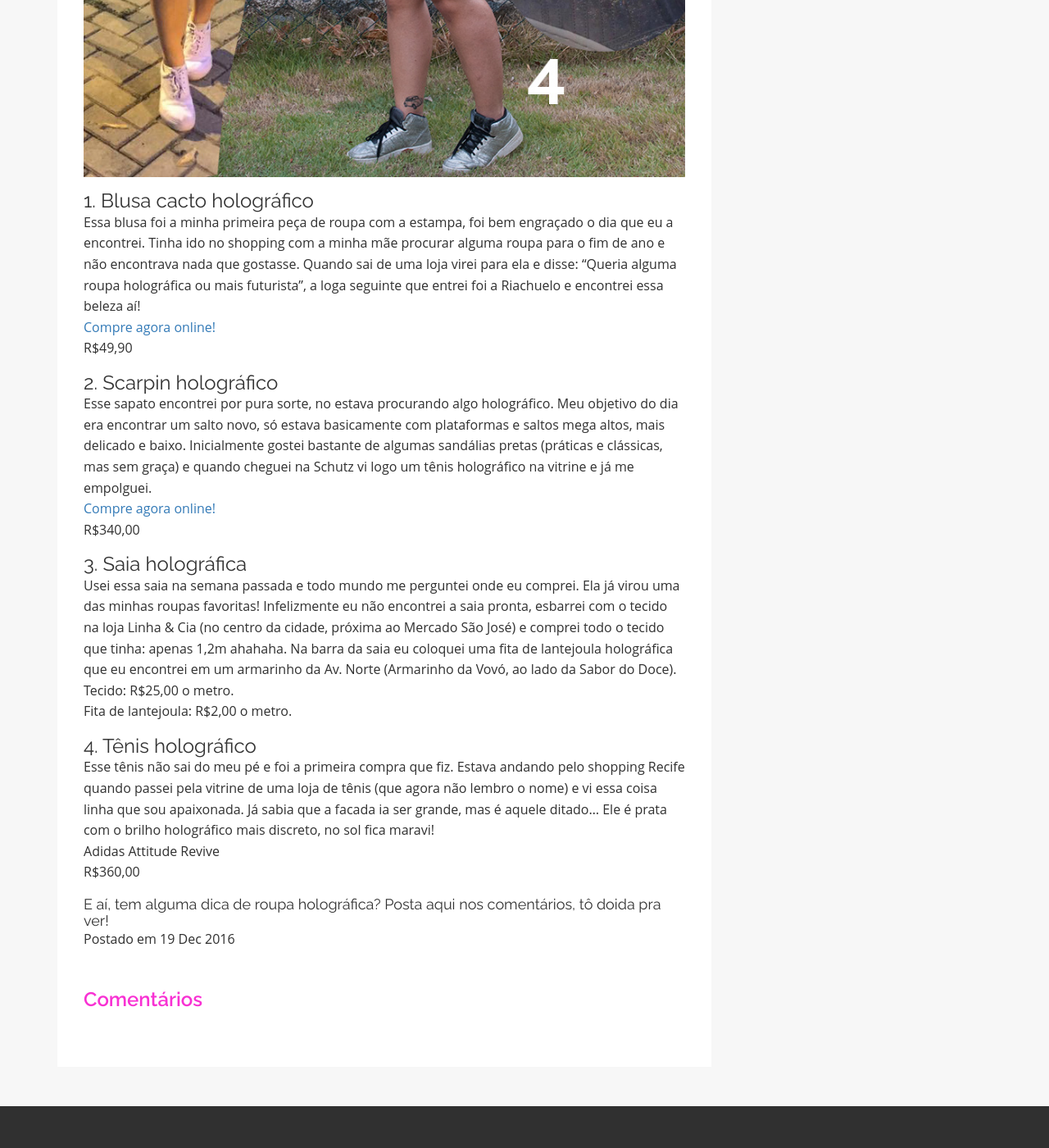
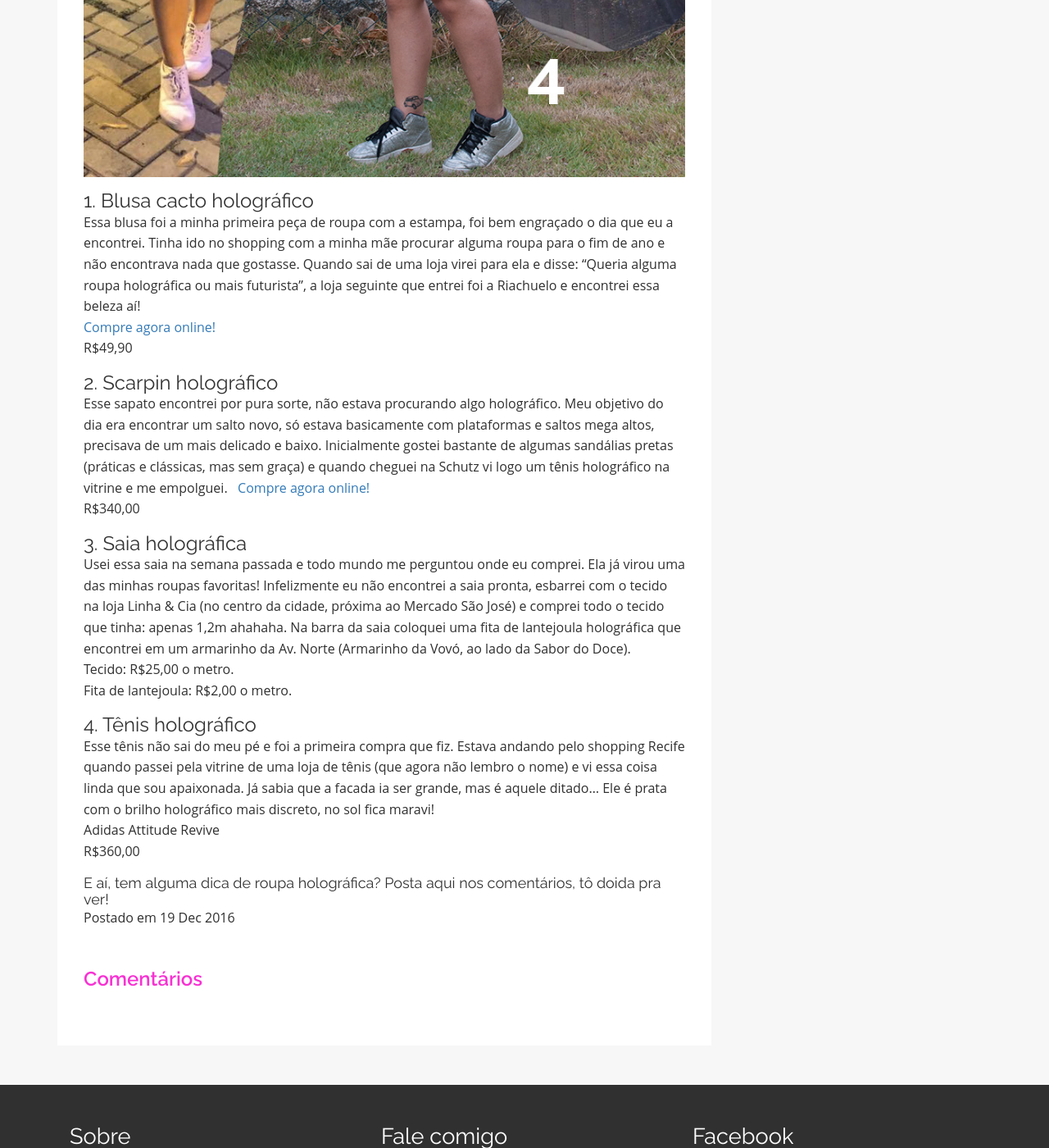
Before and after one commit to dudaschar/blog, a Jekyll site: the page built from _posts/2016-12-19-holografico.md, in a window 1280 px wide and 1400 px high, scrolled down 2847 px. Shown: the whole window at 82% size. Built offline with Jekyll 4.4.1, drawn with Linux system fonts in a browser that asks for light colours; some of the changed text lies outside the part shown.

Commit message:
Update 2016-12-19-holografico.md

```diff
--- a/_posts/2016-12-19-holografico.md
+++ b/_posts/2016-12-19-holografico.md
@@ -7,7 +7,7 @@
 image: sapatoholografico.jpg
 ---
 
-Eu tenho uma paixão por coisas com glitter, o amor é real mesmo! Por causa disso, sempre gostei de coisas com brilho diferente e quando vi as primeiras coisas com efeito holográfico foi amor na hora, logo ei já queria saber onde encontrar roupas holográficas.
+Eu tenho uma paixão por coisas com glitter, o amor é real mesmo! Por causa disso, sempre gostei de coisas com um brilho diferente e quando vi o efeito holográfico foi amor na hora, logo ai já queria saber onde encontrar roupas holográficas.
 
 Lá em 2013 eu já procurava esmaltes holográficos (tenho até hoje) e eram as únicas coisas que eu achava com o efeito, mas graças à invasão dos unicórnios e sereias (quero todos, inclusive sou) na moda os produtos com essa pegada ficaram bem mais frequentes.
 
@@ -16,22 +16,22 @@
 ![roupas holográficas](/assets/images/posts/roupasholograficas.jpg)
 
 ### 1. Blusa cacto holográfico
-Essa blusa foi a minha primeira peça de roupa com a estampa, foi bem engraçado o dia que eu a encontrei. Tinha ido no shopping com a minha mãe procurar alguma roupa para o fim de ano e não encontrava nada que gostasse. Quando sai de uma loja virei para ela e disse: "Queria alguma roupa holográfica ou mais futurista", a loga seguinte que entrei foi a Riachuelo e encontrei essa beleza aí!
+Essa blusa foi a minha primeira peça de roupa com a estampa, foi bem engraçado o dia que eu a encontrei. Tinha ido no shopping com a minha mãe procurar alguma roupa para o fim de ano e não encontrava nada que gostasse. Quando sai de uma loja virei para ela e disse: "Queria alguma roupa holográfica ou mais futurista", a loja seguinte que entrei foi a Riachuelo e encontrei essa beleza aí!
 [Compre agora online!](http://www.riachuelo.com.br/produto/natal-2016/pool-street/feminino/blusas-camisetas/regata-branca-cacto/12200)
 R$49,90
 
 ### 2. Scarpin holográfico
-Esse sapato encontrei por pura sorte, no estava procurando algo holográfico. Meu objetivo do dia era encontrar um salto novo, só estava basicamente com plataformas e saltos mega altos, mais delicado e baixo. Inicialmente gostei bastante de algumas sandálias pretas (práticas e clássicas, mas sem graça) e quando cheguei na Schutz vi logo um tênis holográfico na vitrine e já me empolguei.
+Esse sapato encontrei por pura sorte, não estava procurando algo holográfico. Meu objetivo do dia era encontrar um salto novo, só estava basicamente com plataformas e saltos mega altos, precisava de um mais delicado e baixo. Inicialmente gostei bastante de algumas sandálias pretas (práticas e clássicas, mas sem graça) e quando cheguei na Schutz vi logo um tênis holográfico na vitrine e me empolguei.
 [Compre agora online!](https://www.schutz.com.br/store/sapatos/scarpins/scarpin-trim-holografic/p/2023600010014U)
 R$340,00
 
 ### 3. Saia holográfica
-Usei essa saia na semana passada e todo mundo me perguntei onde eu comprei. Ela já virou uma das minhas roupas favoritas! Infelizmente eu não encontrei a saia pronta, esbarrei com o tecido na loja Linha & Cia (no centro da cidade, próxima ao Mercado São José) e comprei todo o tecido que tinha: apenas 1,2m ahahaha. Na barra da saia eu coloquei uma fita de lantejoula holográfica que eu encontrei em um armarinho da Av. Norte (Armarinho da Vovó, ao lado da Sabor do Doce).
+Usei essa saia na semana passada e todo mundo me perguntou onde eu comprei. Ela já virou uma das minhas roupas favoritas! Infelizmente eu não encontrei a saia pronta, esbarrei com o tecido na loja Linha & Cia (no centro da cidade, próxima ao Mercado São José) e comprei todo o tecido que tinha: apenas 1,2m ahahaha. Na barra da saia coloquei uma fita de lantejoula holográfica que encontrei em um armarinho da Av. Norte (Armarinho da Vovó, ao lado da Sabor do Doce).
 Tecido: R$25,00 o metro.
 Fita de lantejoula: R$2,00 o metro.
 
 ### 4. Tênis holográfico
-Esse tênis não sai do meu pé e foi a primeira compra que fiz. Estava andando pelo shopping Recife quando passei pela vitrine de uma loja de tênis (que agora não lembro o nome) e vi essa coisa linha que sou apaixonada. Já sabia que a facada ia ser grande, mas é aquele ditado... Ele é prata com o brilho holográfico mais discreto, no sol fica maravi!
+Esse tênis não sai do meu pé e foi a primeira compra que fiz. Estava andando pelo shopping Recife quando passei pela vitrine de uma loja de tênis (que agora não lembro o nome) e vi essa coisa linda que sou apaixonada. Já sabia que a facada ia ser grande, mas é aquele ditado... Ele é prata com o brilho holográfico mais discreto, no sol fica maravi!
 Adidas Attitude Revive
 R$360,00
 
```
